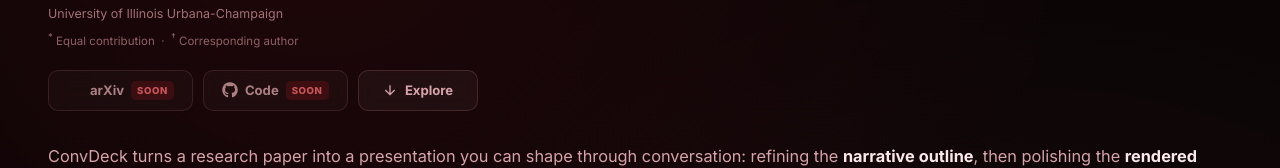
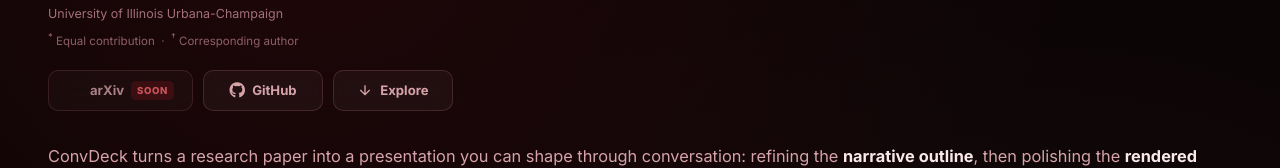
Before and after one commit to ConvDeck/convdeck.github.io, a plain HTML site: page index.html in a window 1280 px wide. Shown: the part 370-538 px from the top of the page. Drawn offline with Linux system fonts and the light colour scheme; some icons are missing.

Commit message:
Add github link

```diff
--- a/index.html
+++ b/index.html
@@ -518,7 +518,7 @@
         </div>
         <div class="hero-links">
           <span class="hero-link soon"><i class="ai ai-arxiv" style="font-size:1.1rem;"></i> arXiv <em class="soon-tag">Soon</em></span>
-          <span class="hero-link soon"><i class="fa-brands fa-github" style="font-size:1rem;"></i> Code <em class="soon-tag">Soon</em></span>
+          <a class="hero-link" href="https://github.com/RehgLab/ConvDeck" target="_blank" rel="noopener"><i class="fa-brands fa-github" style="font-size:1rem;"></i> GitHub</a>
           <a class="hero-link" href="#approach"><svg viewBox="0 0 24 24" width="16" height="16" fill="none" stroke="currentColor" stroke-width="2"><path d="M12 5v14M5 12l7 7 7-7"/></svg> Explore</a>
         </div>
       </div>
```
Also changed, not shown: 1 other file.
